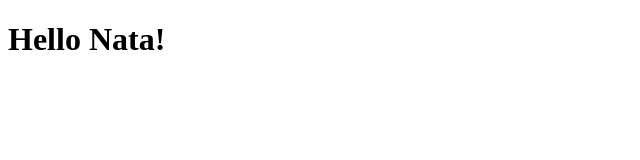
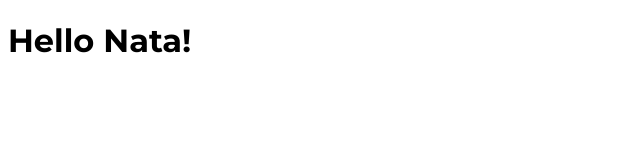
Before and after one commit to nataak/MOGO, a plain HTML site: page index.html in a window 1280 px wide. Shown: the whole page, without its empty margins (0-640 px from the left). Drawn offline with Linux system fonts and the light colour scheme.

Commit message:
add fonts fo css

```diff
--- a/css/style.css
+++ b/css/style.css
@@ -1,3 +1,6 @@
 /* font-family: 'Kaushan Script', cursive; */
-/* font-family: 'Montserrat', sans-serif; */
+
 /* font-family: 'Roboto', sans-serif; */
+body {
+  font-family: "Montserrat", sans-serif;
+}
```
